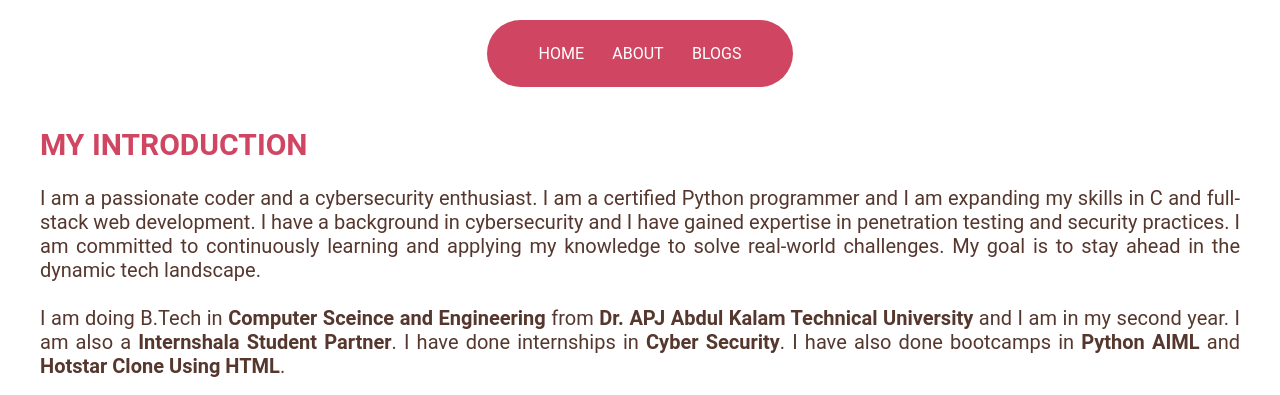
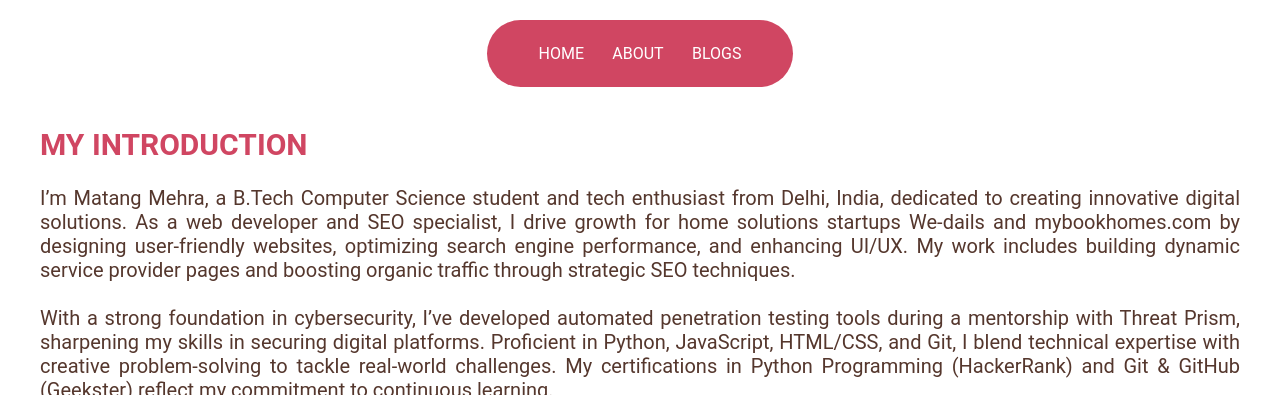
Before and after one commit to mgmehra2005/MyPortfolio, a Flask app: page /about in a window 1280 px wide. Shown: the top 395 px of the page. Run offline with Flask 3, Linux system fonts and the light colour scheme.

Commit message:
Updated text content in the pages

```diff
--- a/Portfolio/templates/about.html
+++ b/Portfolio/templates/about.html
@@ -9,15 +9,21 @@
             <h1>MY INTRODUCTION</h1>
             <br>
             <p>
-                I am a passionate coder and a cybersecurity enthusiast. I am a certified Python programmer and I am expanding my skills in C and full-stack web development. I have a background in cybersecurity and I have gained expertise in penetration testing and security practices. I am committed to continuously learning and applying my knowledge to solve real-world challenges. My goal is to stay ahead in the dynamic tech landscape.
+                I’m Matang Mehra, a B.Tech Computer Science student and tech enthusiast from Delhi, India, dedicated to creating innovative digital solutions. As a web developer and SEO specialist, I drive growth for home solutions startups We-dails and mybookhomes.com by designing user-friendly websites, optimizing search engine performance, and enhancing UI/UX. My work includes building dynamic service provider pages and boosting organic traffic through strategic SEO techniques.
             </p>
             <br>
             <p>
-                I am doing B.Tech in <strong>Computer Sceince and Engineering</strong> from <strong>Dr. APJ Abdul Kalam Technical University</strong> and I am in my second year. I am also a <strong>Internshala Student Partner</strong>. I have done internships in <strong>Cyber Security</strong>. I have also done bootcamps in <strong>Python AIML</strong> and <strong>Hotstar Clone Using HTML</strong>.
+                With a strong foundation in cybersecurity, I’ve developed automated penetration testing tools during a mentorship with Threat Prism, sharpening my skills in securing digital platforms. Proficient in Python, JavaScript, HTML/CSS, and Git, I blend technical expertise with creative problem-solving to tackle real-world challenges. My certifications in Python Programming (HackerRank) and Git & GitHub (Geekster) reflect my commitment to continuous learning.
             </p>
+            <br>
             <p>
+                Driven by an entrepreneurial spirit, I’m not chasing traditional jobs—I’m building my own path. My mission is to launch tech ventures that connect people and solve everyday problems, like those in the home solutions industry. Whether it’s crafting seamless web experiences or exploring cybersecurity innovations, I’m passionate about pushing boundaries.
+            </p>
+            <br>
+            <p>
+                Explore my portfolio to see projects like website optimizations, security tools, and more. Let’s connect to create impactful tech solutions or discuss the next big startup idea!
+            </p>
 
-            </p>
         </div>
     </section>
 
--- a/Portfolio/templates/base_temp.html
+++ b/Portfolio/templates/base_temp.html
@@ -3,7 +3,12 @@
 <head>
     <meta charset="UTF-8">
     <meta name="viewport" content="width=device-width, initial-scale=1.0">
+    <meta name="author" content="Matang Mehra">
+    <meta name="keywords" content="Matang Mehra, Portfolio, Web Development, SEO, Cybersecurity">
+    <meta name="description" content="Discover Matang Mehra’s portfolio: web development, SEO, and cybersecurity projects for startups like We-dails and mybookhomes.com. Explore innovative tech solutions by a B.Tech CSE student.">
+
     <title>Matang Mehra {% block title %} {% endblock %}</title>
+
     <link rel="stylesheet" href="{{ url_for('static', filename='CSS/default.css') }}">
     <link rel="shortcut icon" href="{{ url_for('static', filename='images/favicon.png' ) }}" type="image/x-icon">
     <link rel="icon" href="{{ url_for('static', filename='images/favicon.png' ) }}" type="image/x-icon">
--- a/Portfolio/templates/connect.html
+++ b/Portfolio/templates/connect.html
@@ -8,7 +8,8 @@
     <main class="connect-main">
         <section class="connections">
                 <p>
-                    I am always open to new opportunities and collaborations. Feel free to reach out to me for any queries or just to say hi. <br>I am available on the following platforms:
+                    I’m excited to explore new opportunities and connect with collaborators.
+                    <br>Feel free to contact me with questions or just to chat!
                 </p>
                 <section class="social-links">
                         <a href="https://medium.com/@matangmehra" target="_blank" rel="noopener"><button id="medium" class="social-link-buttons">MEDIUM</button></a>
--- a/Portfolio/templates/index.html
+++ b/Portfolio/templates/index.html
@@ -13,7 +13,7 @@
                 <h1>HEY, I`M</h1>
                 <h1>MATANG MEHRA</h1>
                 <p>
-                    Passionate about coding and hacking, I am a certified Python programmer expanding my skills in C and full-stack web development. With a background in cybersecurity, I have gained expertise in penetration testing and security practices. I am committed to continuously learning and applying my knowledge to solve real-world challenges. My goal is to stay ahead in the dynamic tech landscape.
+                    B.Tech CSE student specializing in web development, SEO, and cybersecurity. I build user-friendly websites and drive growth for startups like We-dails and mybookhomes.com. Passionate about innovative tech solutions, I tackle real-world challenges. Discover my projects and let’s create something impactful!
                 </p>
                 <div>
                     <a href="https://drive.google.com/file/d/1gEM-KfwtesahwtcmgBq3Mkj4crKl_ubK/view?usp=sharing"><button id="resume">RESUME</button></a>
```
